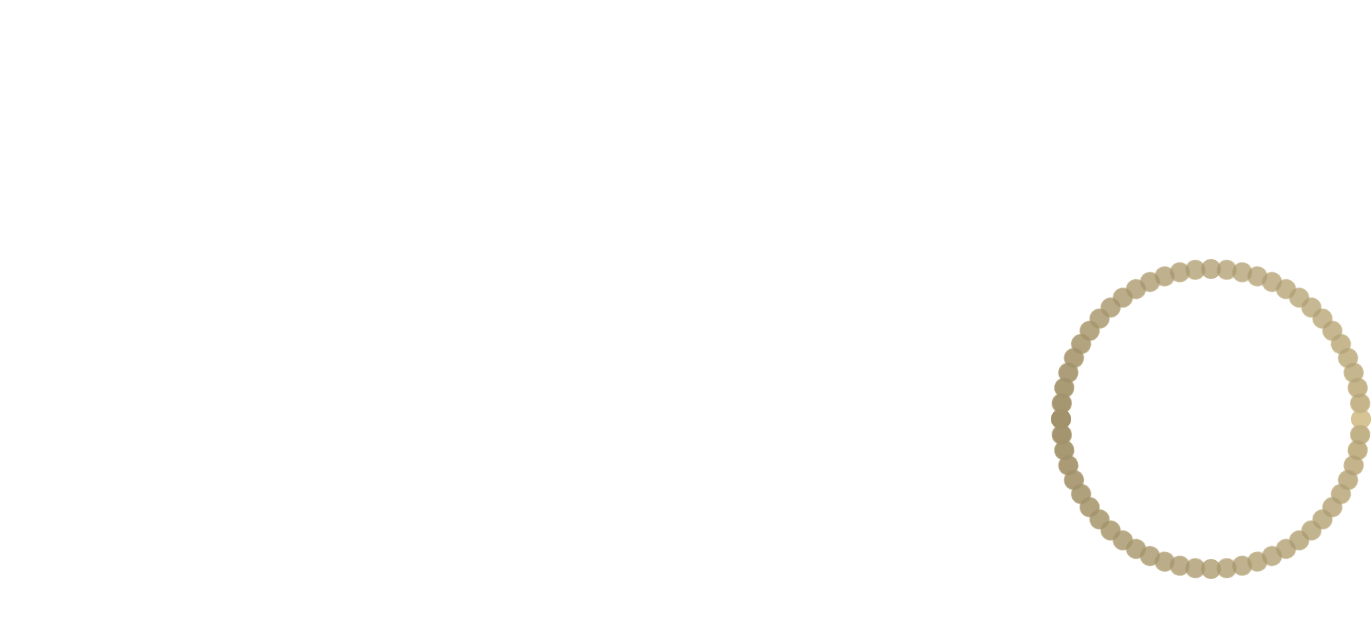
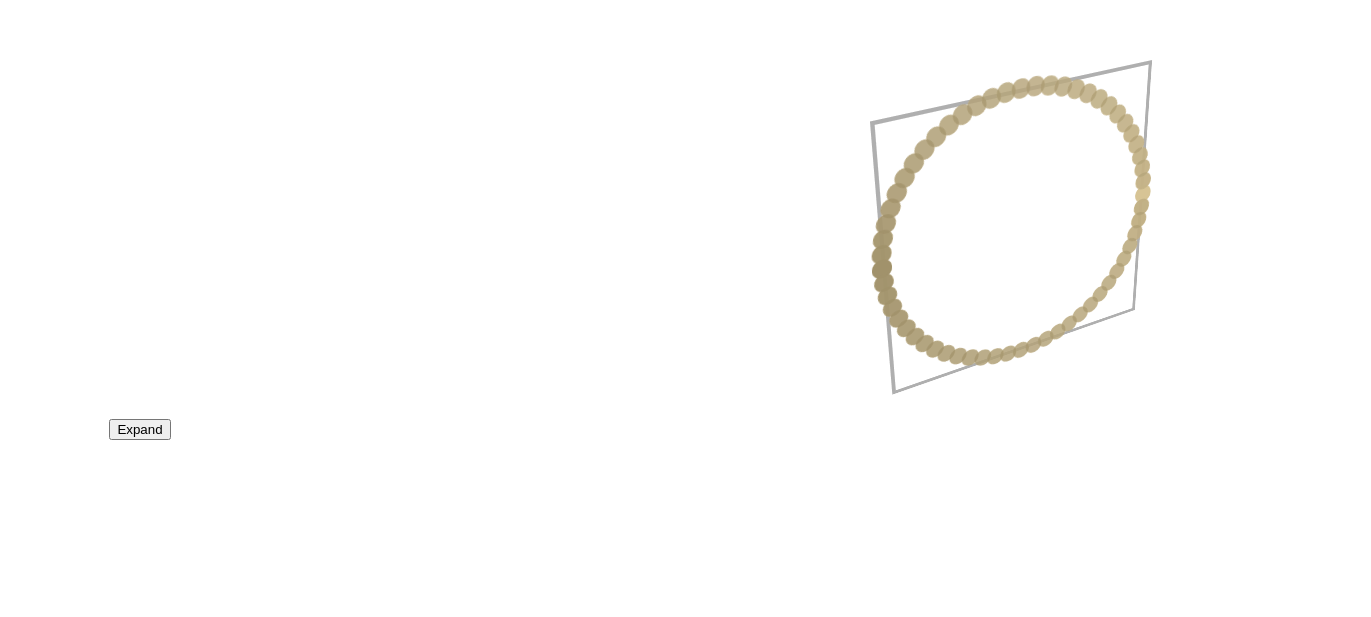
Before and after one commit to PawelDuplaga/3d-test, a Next.js app: page / in a window 1280 px wide. Shown: the part 179-796 px from the top of the page, 1371 px wide, since content can reach past the window. Built offline with nearby package versions, Linux system fonts and the light colour scheme.

Commit message:
deleted not needed dependencies from useMemos, willchange : transform in circles

```diff
--- a/src/components/ThreeThing/ThreeThing.tsx
+++ b/src/components/ThreeThing/ThreeThing.tsx
@@ -9,16 +9,19 @@ const options = {
   speed: 700,
   max: 60,
   reverse: true,
+  startX: 30,
+  startY: 30
 }
 
 type TProps = {
   expanded : boolean
+  transform: string
 }
 
 // const circles : number [] = Array.from({ length: 100 }, (_, index) => index);
 
 
-const ThreeThing = ({expanded}: TProps) => {
+const ThreeThing = ({expanded, transform}: TProps) => {
   const tilt = useRef<HTMLDivElement>(null);
 
 
@@ -50,7 +53,7 @@ const ThreeThing = ({expanded}: TProps) => {
 
         )
     })
-  } ,[expanded, coloredCircles])
+  } ,[expanded])
 
   const circlesMappedBack = useMemo(() => {
     return coloredCircles.map((color, index) => {
@@ -102,12 +105,16 @@ const ThreeThing = ({expanded}: TProps) => {
   const border = expanded ? styles.border1 : styles.border0;
 
   return (
-		<div className={styles.mv}>
-      <div ref={tilt} className={styles.box} data-tilt-full-page-listening>
-          {/* <div className={`${styles.box_} ${box02Ex} ${border}`}></div>
+		<div>
+      <div
+        ref={tilt}
+        className={styles.box}
+        style={{ transform: transform}}
+        data-tilt-full-page-listening>
+          <div className={`${styles.box_} ${box02Ex} ${border}`}></div>
           <div className={`${styles.box_} ${box01Ex} ${border}`}></div>
           <div className={`${styles.box_} ${box1Ex} ${border}`}></div>
-          <div className={`${styles.box_} ${box2Ex} ${border}`}></div> */}
+          <div className={`${styles.box_} ${box2Ex} ${border}`}></div>
           {/* <div className={styles.mainCircle}></div> */}
             {circlesMappedFront}
             {circlesMappedBack}
--- a/src/components/ThreeThing/styles.module.scss
+++ b/src/components/ThreeThing/styles.module.scss
@@ -32,18 +32,17 @@
 
 .circle {
     position: absolute;
-    left: calc(50% - 20px);
-    top: calc(50% - 20px);
+    left: calc(50% - 10px);
+    top: calc(50% - 10px);
     height: 20px;
     width: 20px;
-    background-color: rgb(0, 0, 0);
     border-radius: 50%;
+    will-change: transform;
     transition: all 0.4s ease-in-out;
 }
 
 .mainCircle {
     position: relative;
-    border: 2px dotted #000000;
     border-radius: 50%;
     width: 300px;
     height: 300px;
@@ -51,6 +50,7 @@
 }
 
 .box {
+    position: relative;
     display: flex;
     justify-content: center;
     align-items: center;
--- a/src/views/Home/Home.tsx
+++ b/src/views/Home/Home.tsx
@@ -16,7 +16,11 @@ const Home = () => {
         onClick={() => setIsExpanded((current) => !current)}
         >Expand
       </button>
-      <ThreeThing expanded={isExpanded}/>
+      <div className={styles.t3container}>
+      <ThreeThing expanded={isExpanded} transform='translateY(600px)'/>
+
+      </div>
+      {/* <ThreeThing expanded={isExpanded} transform='translateY(-400px)'/> */}
 		</div>
   );
 };
--- a/src/views/Home/styles.module.scss
+++ b/src/views/Home/styles.module.scss
@@ -4,11 +4,13 @@
     width: 100%;
     height: 100vh;
     display: flex;
-    gap: 1100px;
+    gap: 700px;
     justify-content: center;
     align-items: center;
 }
 
+.t3container {
+}
 
 .button {
     transform: translateY(200px);
```
